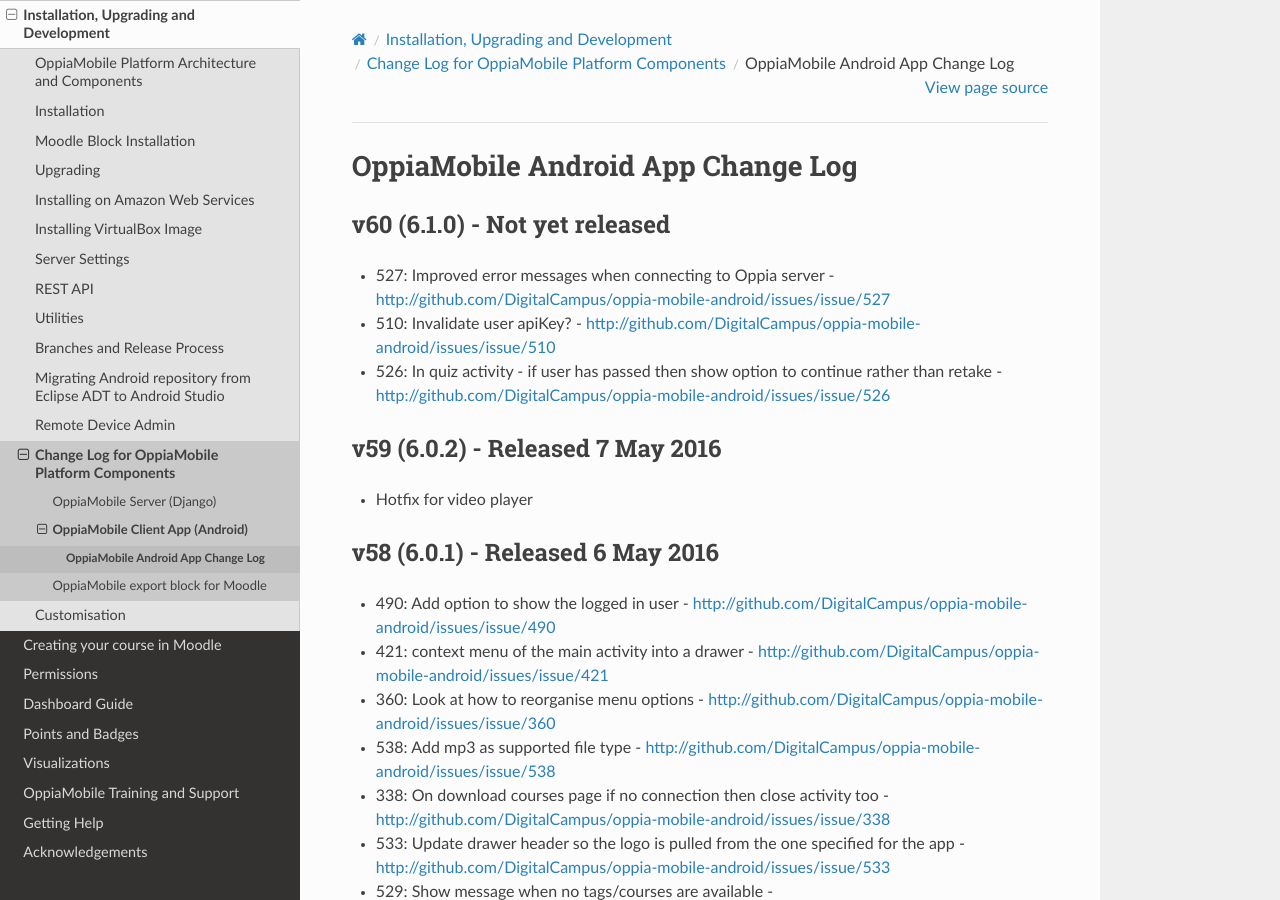
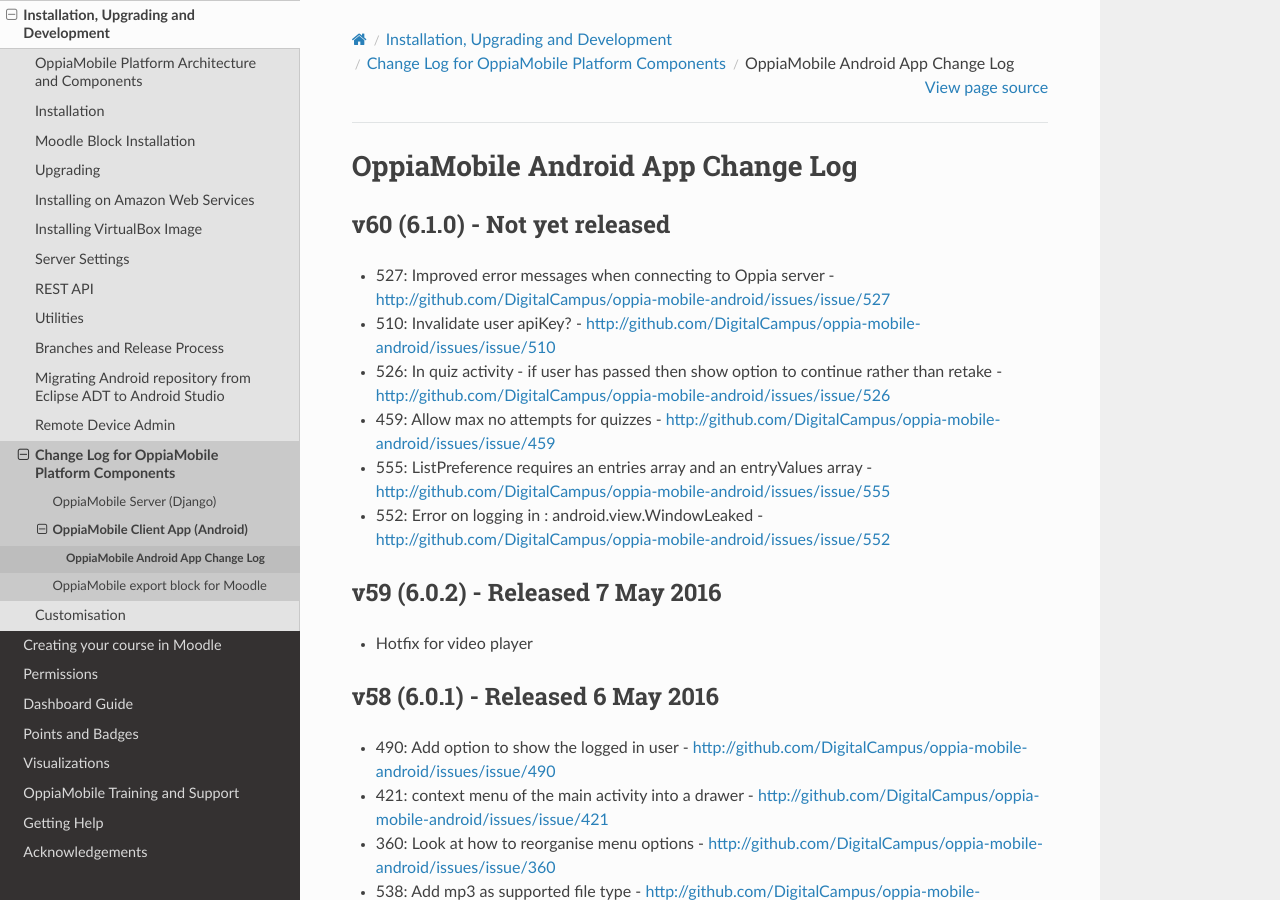
Before and after one commit to DigitalCampus/django-oppia, a Sphinx documentation site: the page built from docs/dev/changelog_android.rst, in a window 1280 px wide and 900 px high. Built offline with Sphinx 7.4.7 and the Read the Docs theme 2.0.0, drawn with Linux system fonts in a browser that asks for light colours; the version number is read from the project's files by our own code.

Commit message:
update docs

```diff
--- a/docs/dev/changelog_android.rst
+++ b/docs/dev/changelog_android.rst
@@ -9,7 +9,9 @@
 * 527: Improved error messages when connecting to Oppia server - http://github.com/DigitalCampus/oppia-mobile-android/issues/issue/527
 * 510: Invalidate user apiKey? - http://github.com/DigitalCampus/oppia-mobile-android/issues/issue/510
 * 526: In quiz activity - if user has passed then show option to continue rather than retake - http://github.com/DigitalCampus/oppia-mobile-android/issues/issue/526
-
+* 459: Allow max no attempts for quizzes - http://github.com/DigitalCampus/oppia-mobile-android/issues/issue/459
+* 555: ListPreference requires an entries array and an entryValues array - http://github.com/DigitalCampus/oppia-mobile-android/issues/issue/555
+* 552: Error on logging in : android.view.WindowLeaked - http://github.com/DigitalCampus/oppia-mobile-android/issues/issue/552
 
 .. _appv59:
 
```
